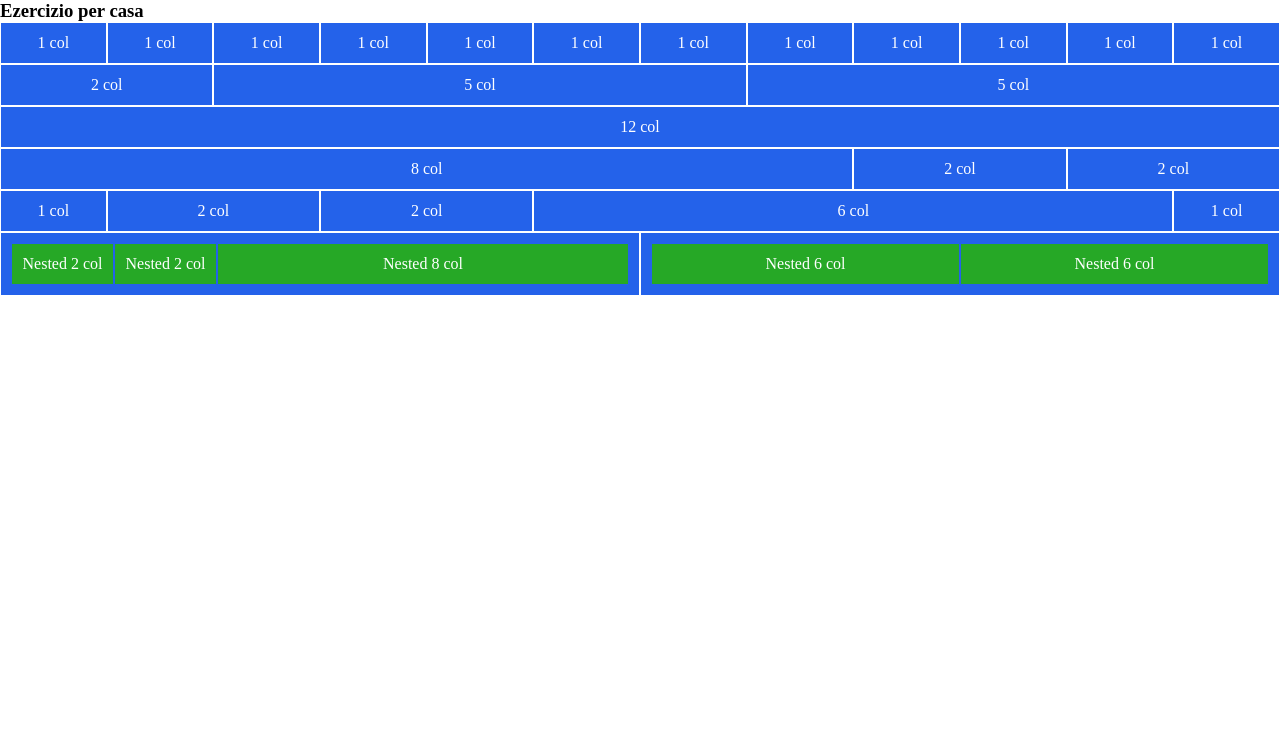
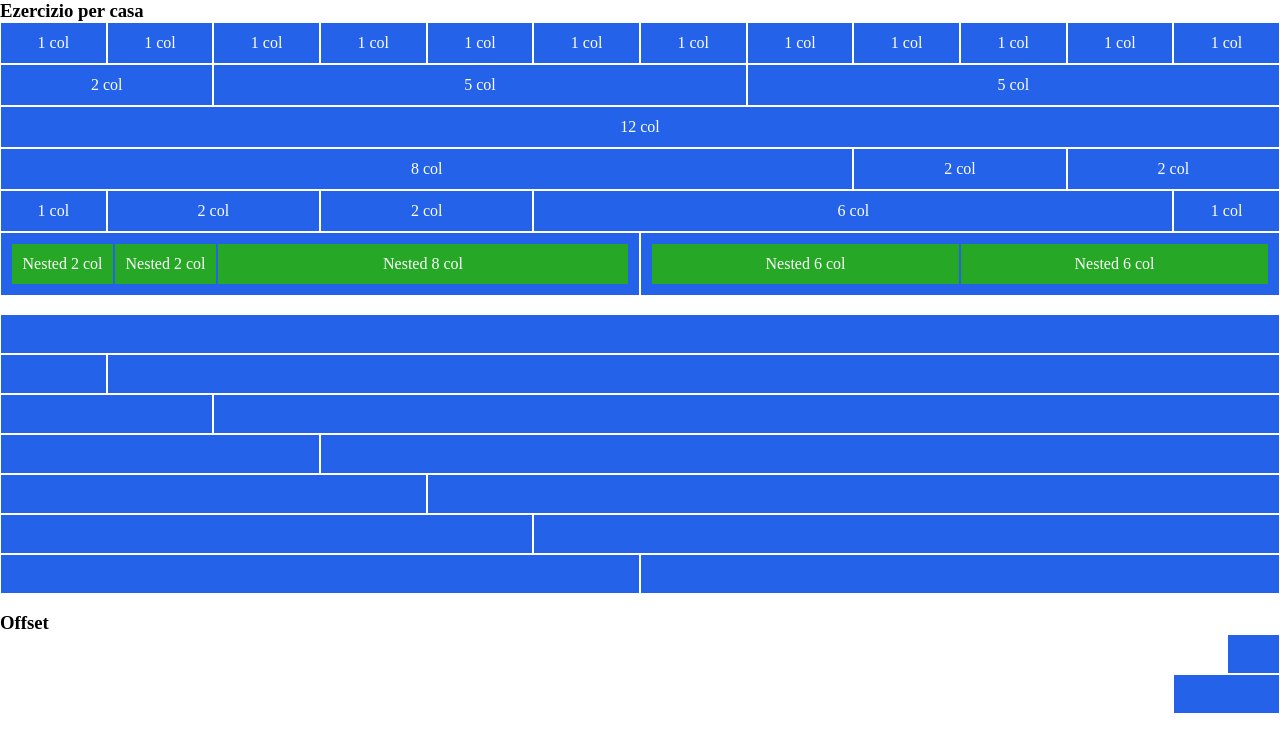
Before and after one commit to jeremy-mazzocco/html-css-12bool, a plain HTML site: page index.html in a window 1280 px wide. Drawn offline with Linux system fonts and the light colour scheme.

Commit message:
add second part

```diff
--- a/12bool.css
+++ b/12bool.css
@@ -9,6 +9,13 @@
 }
 
 /* column */
+
+
+.col {
+    flex-grow: 1;
+    flex-basis: 0;
+    max-width: 100%;
+}
 
 .col-1 {
     flex-basis: calc((100% / 12) * 1);
--- a/index.html
+++ b/index.html
@@ -73,6 +73,55 @@
             </div>
         </div>
         <!-- space -->
+        <br>
+        <!-- 1 -->
+        <div class="col-12 blue"></div>
+        <!-- 2 -->
+        <div class="row">
+            <div class="col-1 blue"></div>
+            <div class="col-11 blue"></div>
+        </div>
+        <!-- 3 -->
+        <div class="row">
+            <div class="col-2 blue"></div>
+            <div class="col-10 blue"></div>
+        </div>
+        <!-- 4 -->
+        <div class="row">
+            <div class="col-3 blue"></div>
+            <div class="col-9 blue"></div>
+        </div>
+        <!-- 5 -->
+        <div class="row">
+            <div class="col-4 blue"></div>
+            <div class="col-8 blue"></div>
+        </div>
+        <!-- 6 -->
+        <div class="row">
+            <div class="col-5 blue"></div>
+            <div class="col-7 blue"></div>
+        </div>
+        <!-- 7 -->
+        <div class="row">
+            <div class="col-6 blue"></div>
+            <div class="col-6 blue"></div>
+        </div>
+        <!-- space -->
+        <br>
+        <h3>
+            Offset
+        </h3>
+        <!-- 1 -->
+        <div class="row">
+            <div class="col-offset-11"></div>
+            <div class="col-1 blue"></div>
+        </div>
+        <!-- 2 -->
+        <div class="row">
+            <div class="col-offset-10"></div>
+            <div class="col-2 blue"></div>
+        </div>
+        <!-- 3 -->
 
 
     </main>
--- a/style.css
+++ b/style.css
@@ -11,10 +11,16 @@
     color: white;
     text-align: center;
     line-height: 40px;
+    flex-grow: 1;
+    flex-basis: 0;
+
 }
+
+
 
 .blue {
     background-color: rgb(36, 98, 234);
+
 }
 
 .green {
```
